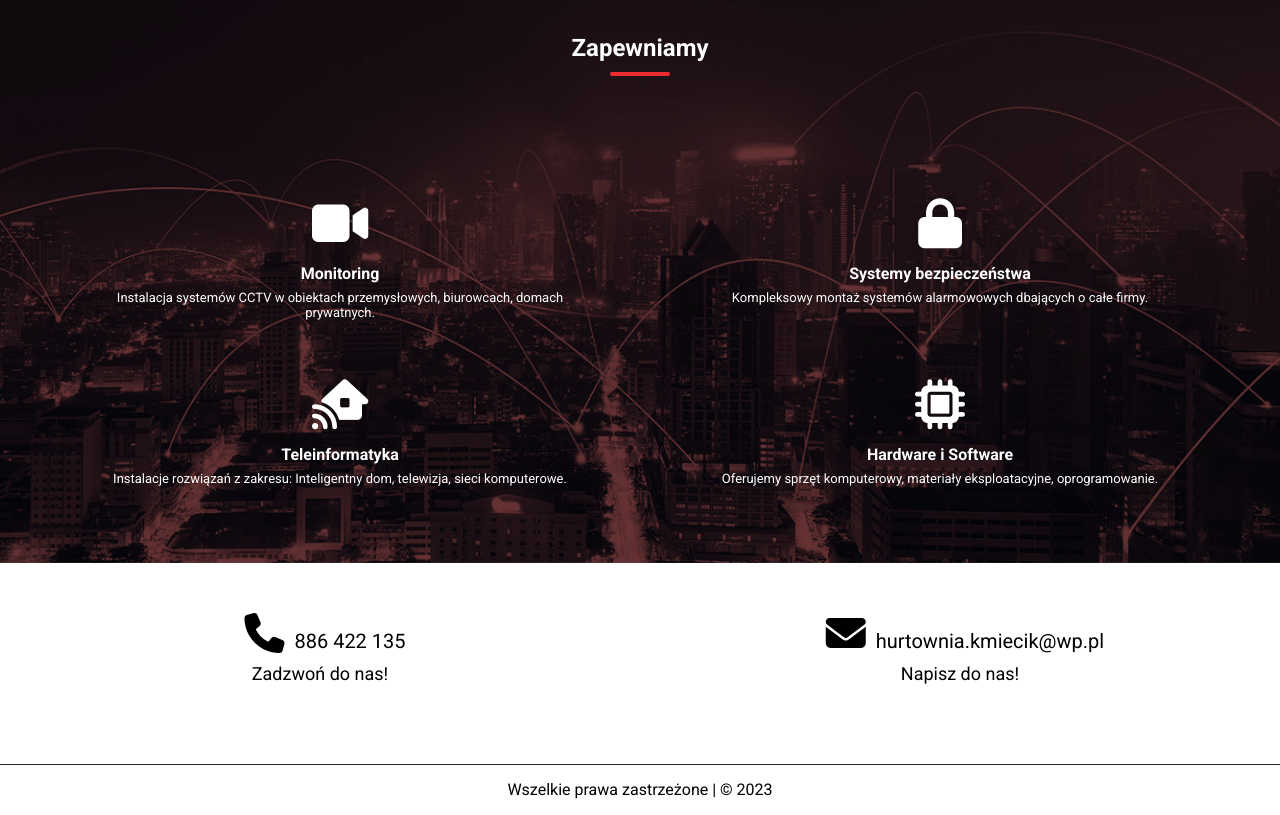
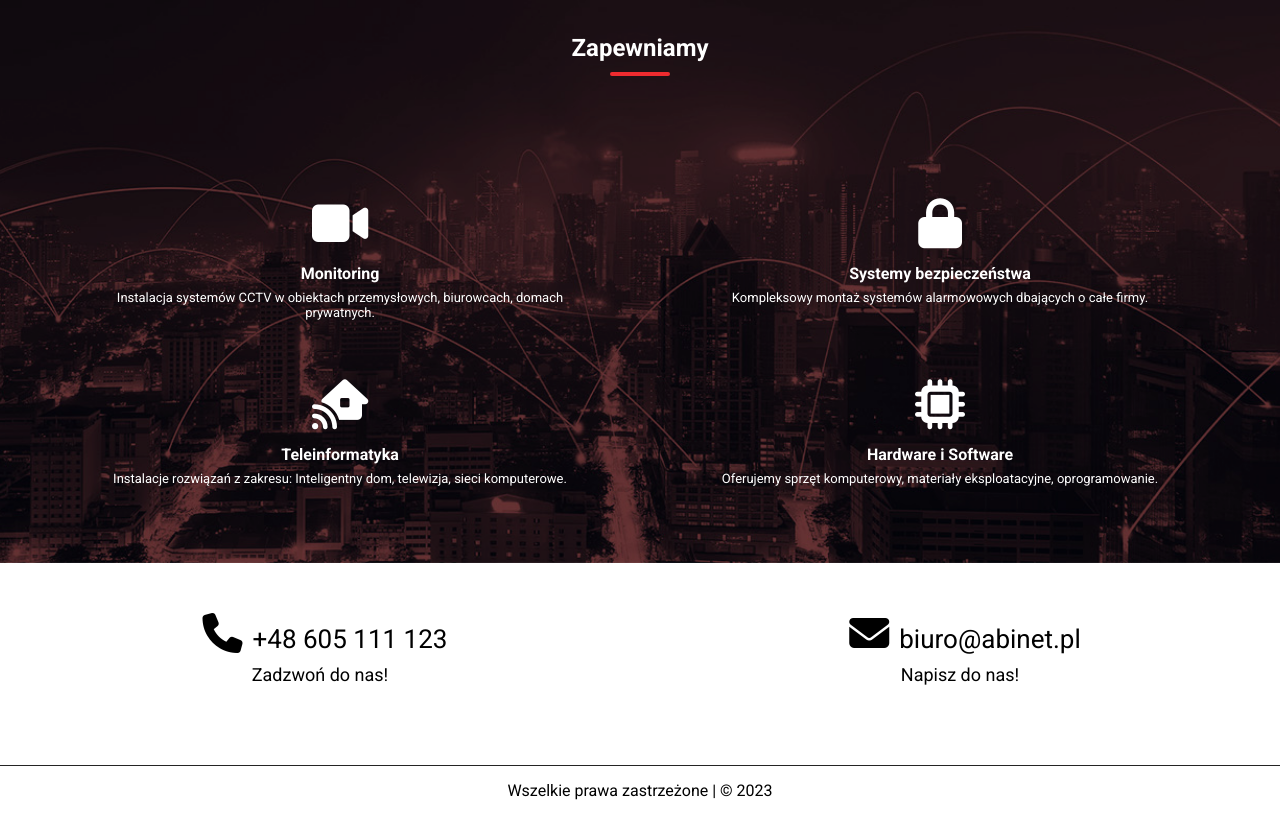
Before and after one commit to przemyslawmusial/przemyslawmusial.github.io, a PHP site: page / in a window 1280 px wide. Shown: the part 801-1616 px from the top of the page. Run offline with PHP 8.4, Linux system fonts and the light colour scheme; some libraries are stand-ins or nearby versions.

Commit message:
poprawka abinet

```diff
--- a/css/main.css
+++ b/css/main.css
@@ -131,6 +131,10 @@ header a:hover {
 	background-color: #ee2b2f;
 }
 
+footer {
+    overflow: hidden;
+}
+
 footer .first-container {
 	padding: 30px 0;
 	display: grid;
@@ -149,7 +153,7 @@ footer .item:hover {
 }
 
 footer .info {
-	font-size: 20px;
+	font-size: 26px;
 }
 
 footer .fa-solid {
--- a/index.html
+++ b/index.html
@@ -58,11 +58,11 @@
     <footer>
         <div class="first-container">
             <div class="call-us item">
-                <p class="info"><i class="fa-solid fa-phone"></i>886 422 135</p>
+                <p class="info"><i class="fa-solid fa-phone"></i>+48 605 111 123</p>
                 <p class="description">Zadzwoń do nas!</p>
             </div>
             <div class="write-us item">
-                <p class="info"><i class="fa-solid fa-envelope"></i>hurtownia.kmiecik@wp.pl</p>
+                <p class="info"><i class="fa-solid fa-envelope"></i>biuro@abinet.pl</p>
                 <p class="description">Napisz do nas!</p>
             </div>
         </div>
```
